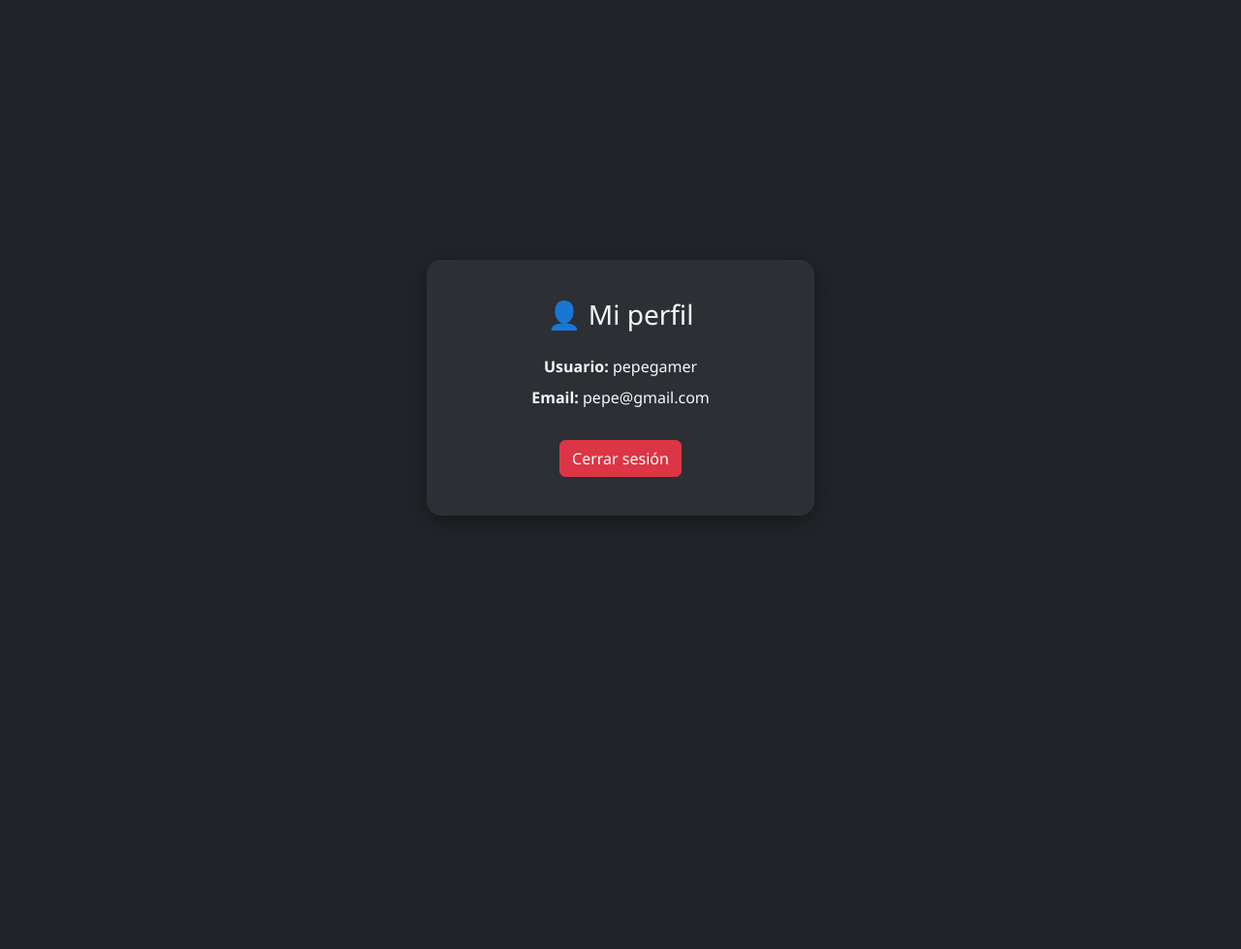
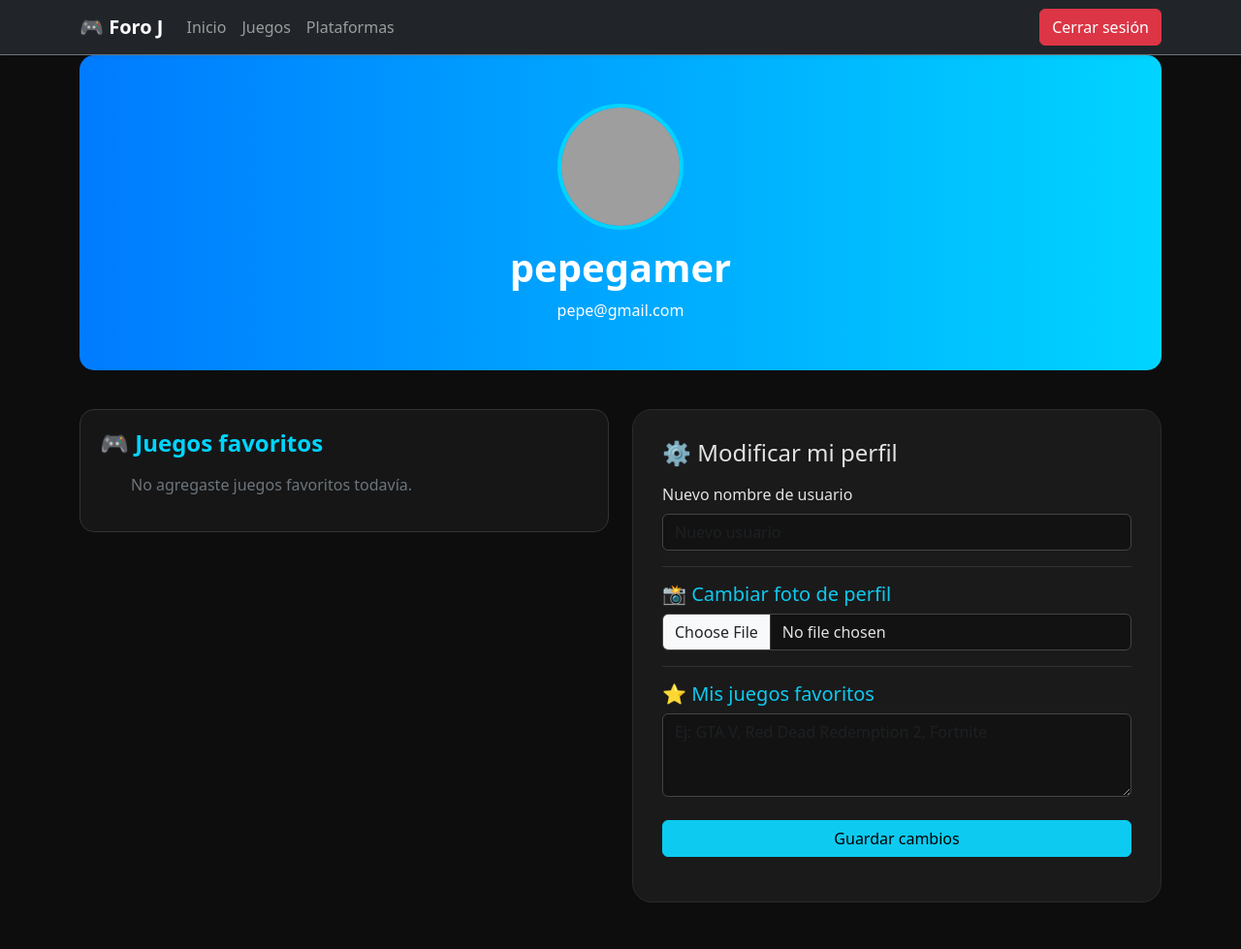
Before and after one commit to ThiagoCabralDV/Thiago-Cabral---Franco-Bisagno-Parcial-2-AyM-Python, a Django app: page /accounts/perfil/ in a window 1280 px wide. Shown: the whole page at 97% size. Before the commit the page ends 492 px from the top, so only its background shows below. Run offline with Django 5.2, Linux system fonts and the light colour scheme; a user stored in the database is signed in; grey boxes are pictures that could not be loaded.

Commit message:
Cambios en el html de perfil
Cambie el diseño del html de perfil, agregandole cambios para modificar y agregarle los juegos favoritos.

```diff
--- a/foroJ_Cabral_Bisagno/accounts/templates/accounts/perfil.html
+++ b/foroJ_Cabral_Bisagno/accounts/templates/accounts/perfil.html
@@ -1,21 +1,168 @@
 {% load static %}
-<!DOCTYPE html>
 <html lang="es">
 <head>
   <meta charset="utf-8">
   <meta name="viewport" content="width=device-width,initial-scale=1">
-  <title>Mi Perfil - Foro J</title>
+  <title>Perfil de Usuario - Foro J</title>
+
   <link href="https://cdn.jsdelivr.net/npm/bootstrap@5.3.3/dist/css/bootstrap.min.css" rel="stylesheet">
-  <link rel="stylesheet" href="{% static 'accounts/estilos.css' %}">
+
+  <style>
+    body {
+      background: #0d0d0d;
+      color: #e2e2e2;
+    }
+
+    .profile-header {
+      background: linear-gradient(90deg, #007bff, #00d4ff);
+      padding: 50px 20px;
+      border-radius: 15px;
+      text-align: center;
+      color: #fff;
+      margin-bottom: 40px;
+    }
+
+    .profile-card {
+      background: #1a1a1a;
+      border-radius: 20px;
+      padding: 30px;
+      border: 1px solid #2a2a2a;
+    }
+
+    .avatar {
+      width: 130px;
+      height: 130px;
+      border-radius: 50%;
+      border: 4px solid #00d4ff;
+      object-fit: cover;
+      margin-bottom: 15px;
+    }
+
+    .favorites-card {
+      background: #161616;
+      border-radius: 15px;
+      padding: 20px;
+      border: 1px solid #333;
+    }
+
+    .favorites-card h4 {
+      color: #00d4ff;
+      font-weight: bold;
+    }
+
+    /* 🔥 FIX: CAMPOS OSCUROS SIEMPRE */
+    .username-form input,
+    .username-form textarea,
+    .username-form input[type=file] {
+      background: #121212 !important;
+      color: #e2e2e2 !important;
+      border: 1px solid #444 !important;
+    }
+
+    /* 🔥 FIX: AL ESCRIBIR QUE NO SE PONGA BLANCO */
+    .username-form input:focus,
+    .username-form textarea:focus {
+      background: #121212 !important;
+      color: #ffffff !important;
+      border-color: #00d4ff !important;
+      box-shadow: 0 0 8px rgba(0,212,255,0.4) !important;
+    }
+  </style>
 </head>
-<body class="bg-dark text-light d-flex align-items-center justify-content-center min-vh-100">
 
-  <div class="login-card text-center">
-    <h3 class="text-light mb-4">👤 Mi perfil</h3>
-    <p class="text-light mb-2"><strong>Usuario:</strong> {{ user.username }}</p>
-    <p class="text-light mb-2"><strong>Email:</strong> {{ user.email }}</p>
-    <a href="{% url 'logout' %}" class="btn btn-danger mt-4">Cerrar sesión</a>
+<body>
+
+  <!-- NAVBAR (NO SE TOCÓ) -->
+  <nav class="navbar navbar-expand-lg navbar-dark bg-dark shadow-sm border-bottom border-secondary">
+    <div class="container">
+      <a class="navbar-brand fw-bold" href="{% url 'home' %}">🎮 Foro J</a>
+
+      <button class="navbar-toggler" type="button" data-bs-toggle="collapse" data-bs-target="#mainNav">
+        <span class="navbar-toggler-icon"></span>
+      </button>
+
+      <div class="collapse navbar-collapse" id="mainNav">
+        <ul class="navbar-nav me-auto">
+          <li class="nav-item"><a class="nav-link" href="{% url 'home' %}">Inicio</a></li>
+          <li class="nav-item"><a class="nav-link" href="{% url 'juegos' %}">Juegos</a></li>
+          <li class="nav-item"><a class="nav-link" href="{% url 'plataformas' %}">Plataformas</a></li>
+        </ul>
+
+        <div>
+          <a href="{% url 'logout' %}" class="btn btn-danger">Cerrar sesión</a>
+        </div>
+      </div>
+    </div>
+  </nav>
+
+  <!-- HEADER -->
+  <div class="container">
+    <div class="profile-header">
+      <img src="{% static 'accounts/avatar.png' %}" class="avatar" alt="Avatar">
+      <h1 class="fw-bold">{{ user.username }}</h1>
+      <p class="mb-0">{{ user.email }}</p>
+    </div>
+
+    <!-- CONTENIDO -->
+    <div class="row g-4 mb-5">
+
+      <!-- Izquierda: favoritos -->
+      <div class="col-lg-6">
+        <div class="favorites-card">
+          <h4>🎮 Juegos favoritos</h4>
+          <ul class="mt-3">
+            {% if favoritos %}
+              {% for juego in favoritos %}
+                <li class="fs-5">{{ juego.nombre }}</li>
+              {% endfor %}
+            {% else %}
+              <p class="text-secondary mt-2">No agregaste juegos favoritos todavía.</p>
+            {% endif %}
+          </ul>
+        </div>
+      </div>
+
+      <!-- Derecha: editar perfil -->
+      <div class="col-lg-6">
+        <div class="profile-card">
+          <h4 class="mb-3">⚙️ Modificar mi perfil</h4>
+
+          <form method="post" enctype="multipart/form-data" class="username-form">
+            {% csrf_token %}
+
+            <!-- Cambiar username -->
+            <div class="mb-3">
+              <label class="form-label">Nuevo nombre de usuario</label>
+              <input type="text" name="nuevo_username" class="form-control" placeholder="Nuevo usuario">
+            </div>
+
+            <hr class="text-secondary">
+
+            <!-- Cambiar foto -->
+            <h5 class="text-info">📸 Cambiar foto de perfil</h5>
+            <div class="mb-3">
+              <input type="file" name="foto_perfil" class="form-control">
+            </div>
+
+            <hr class="text-secondary">
+
+            <!-- Juegos favoritos manualmente -->
+            <h5 class="text-info">⭐ Mis juegos favoritos</h5>
+            <div class="mb-3">
+              <textarea name="favoritos_texto" class="form-control" rows="3"
+                placeholder="Ej: GTA V, Red Dead Redemption 2, Fortnite"></textarea>
+            </div>
+
+            <button class="btn btn-info w-100 mt-2">Guardar cambios</button>
+          </form>
+
+        </div>
+      </div>
+
+    </div>
+
   </div>
 
+  <script src="https://cdn.jsdelivr.net/npm/bootstrap@5.3.3/dist/js/bootstrap.bundle.min.js"></script>
 </body>
 </html>
```
Also changed, not shown: foroJ_Cabral_Bisagno/db.sqlite3.
